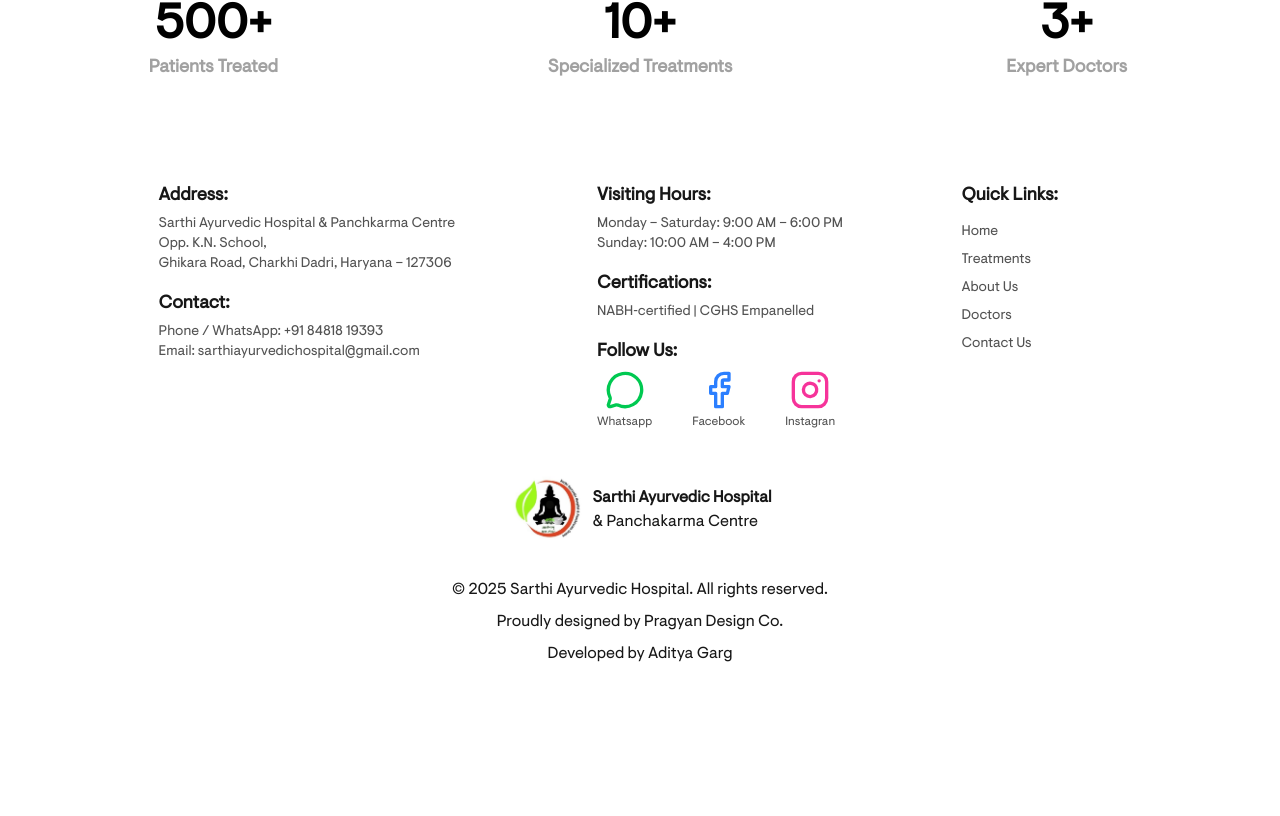
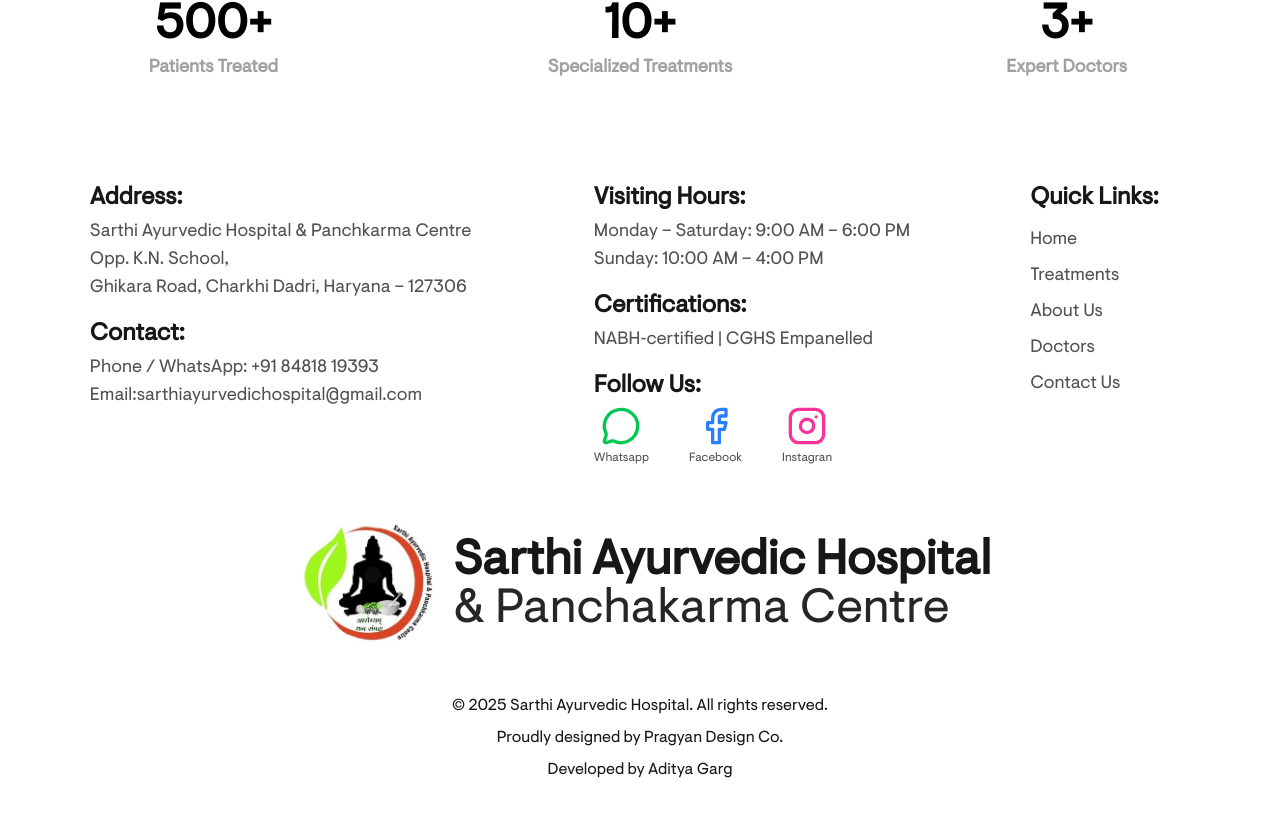
Before and after one commit to adityagarg2198/sarthi-ayurvedic, a React (Vite) app: page / in a window 1280 px wide. Shown: the part 566-1382 px from the top of the page. Before the commit the page ends 1272 px from the top, so only its background shows below. Built offline with nearby package versions, Linux system fonts and the light colour scheme.

Commit message:
home page updated

```diff
--- a/src/atoms/Footer.tsx
+++ b/src/atoms/Footer.tsx
@@ -9,17 +9,17 @@
 }) => {
   return (
     <div className="flex flex-col gap-1 w-full">
-      <h4 className="text-lg font-semibold">{heading}:</h4>
-      <div className="text-sm text-neutral-600">{children}</div>
+      <h4 className="text-2xl font-semibold">{heading}:</h4>
+      <div className="text-lg text-neutral-600">{children}</div>
     </div>
   );
 };
 
 const Footer = () => {
   return (
-    <footer className="text-neutral-900 w-full flex p-10 max-w-xl flex-col mx-auto gap-10">
-      <section className="flex w-full justify-evenly">
-        <section className="flex flex-col max-w-80 min-w-40 gap-4">
+    <footer className="text-neutral-900 w-full flex p-5 sm:p-10 max-w-xl flex-col mx-auto gap-10">
+      <section className="flex gap-10 sm:gap-20 md:gap-30 flex-wrap mx-auto">
+        <section className="flex flex-col max-w-96 min-w-40 gap-4">
           <FooterItem heading="Address">
             <p>
               Sarthi Ayurvedic Hospital & Panchkarma Centre Opp. K.N. School,
@@ -28,12 +28,18 @@
           </FooterItem>
           <FooterItem heading="Contact">
             <p>Phone / WhatsApp: +91 84818 19393</p>
-            <a href="mailto:sarthiayurvedichospital@gmail.com">
-              Email: sarthiayurvedichospital@gmail.com
-            </a>
+            <p className="break-all">
+              Email:
+              <a
+                target="_blank"
+                href="mailto:sarthiayurvedichospital@gmail.com"
+              >
+                sarthiayurvedichospital@gmail.com
+              </a>
+            </p>
           </FooterItem>
         </section>
-        <section className="flex flex-col min-w-40 max-w-80 gap-4">
+        <section className="flex flex-col min-w-40 max-w-96 gap-4">
           <FooterItem heading="Visiting Hours">
             <p>Monday – Saturday: 9:00 AM – 6:00 PM</p>
             <p>Sunday: 10:00 AM – 4:00 PM</p>
@@ -78,7 +84,7 @@
             </span>
           </FooterItem>
         </section>
-        <section className="flex flex-col min-w-40 max-w-80 gap-4">
+        <section className="flex flex-col min-w-40 max-w-96 gap-4">
           <FooterItem heading="Quick Links">
             <Link to="/">
               <p className="my-2 hover:underline hover:text-sarthi-green">
@@ -109,10 +115,16 @@
         </section>
       </section>
       <section className="flex justify-center flex-col gap-2 items-center w-full">
-        <Logo />
-        <h6 className="mt-5">© 2025 Sarthi Ayurvedic Hospital. All rights reserved.</h6>
-        <a href="https://pragyan.framer.website/" target="_blank">Proudly designed by Pragyan Design Co.</a>
-        <a href="https://aditya-garg.netlify.app/" target="_blank">Developed by Aditya Garg</a>
+        <Logo className="text-5xl" isLarge />
+        <h6 className="mt-5">
+          © 2025 Sarthi Ayurvedic Hospital. All rights reserved.
+        </h6>
+        <a href="https://pragyan.framer.website/" target="_blank">
+          Proudly designed by Pragyan Design Co.
+        </a>
+        <a href="https://aditya-garg.netlify.app/" target="_blank">
+          Developed by Aditya Garg
+        </a>
       </section>
     </footer>
   );
--- a/src/atoms/Logo.tsx
+++ b/src/atoms/Logo.tsx
@@ -1,11 +1,21 @@
-import logo from '@/assets/images/logo.jpeg'
+import logo from "@/assets/images/logo.jpeg";
+import { cn } from "@/lib/utils";
+import type { FC } from "react";
 
-const Logo = () => {
+const Logo: FC<{ className?: string; isLarge?: boolean }> = ({
+  className = "",
+  isLarge = false,
+}) => {
   return (
     <div className="flex items-center gap-1">
-      <img src={logo} alt="logo" className='aspect-square object-contain w-20'/>
-      <p className='font-semibold text-neutral-900'>
-        Sarthi Ayurvedic Hospital <span className='block font-normal'>& Panchakarma Centre</span>
+      <img
+        src={logo}
+        alt="logo"
+        className={cn("aspect-square object-contain w-20", isLarge && "w-40")}
+      />
+      <p className={cn("font-bold text-neutral-900 hidden sm:block", className)}>
+        Sarthi Ayurvedic Hospital{" "}
+        <span className="block font-normal text-neutral-800">& Panchakarma Centre</span>
       </p>
     </div>
   );
--- a/src/pages/Home.tsx
+++ b/src/pages/Home.tsx
@@ -6,7 +6,7 @@
     <main className="w-full h-full">
       <section className="bg-sarthi-green w-full flex items-center flex-col py-10 text-neutral-900 gap-10">
         <h1 className="text-sm">YOUR JOURNEY TO WELLNESS BEGINS HERE</h1>
-        <p className="text-4xl font-semibold text-center w-96">
+        <p className="text-4xl font-semibold text-center max-w-96">
           Trusted Ayurvedic care for a healthier & happier life.
         </p>
         <div className="flex items-center gap-5">
```
